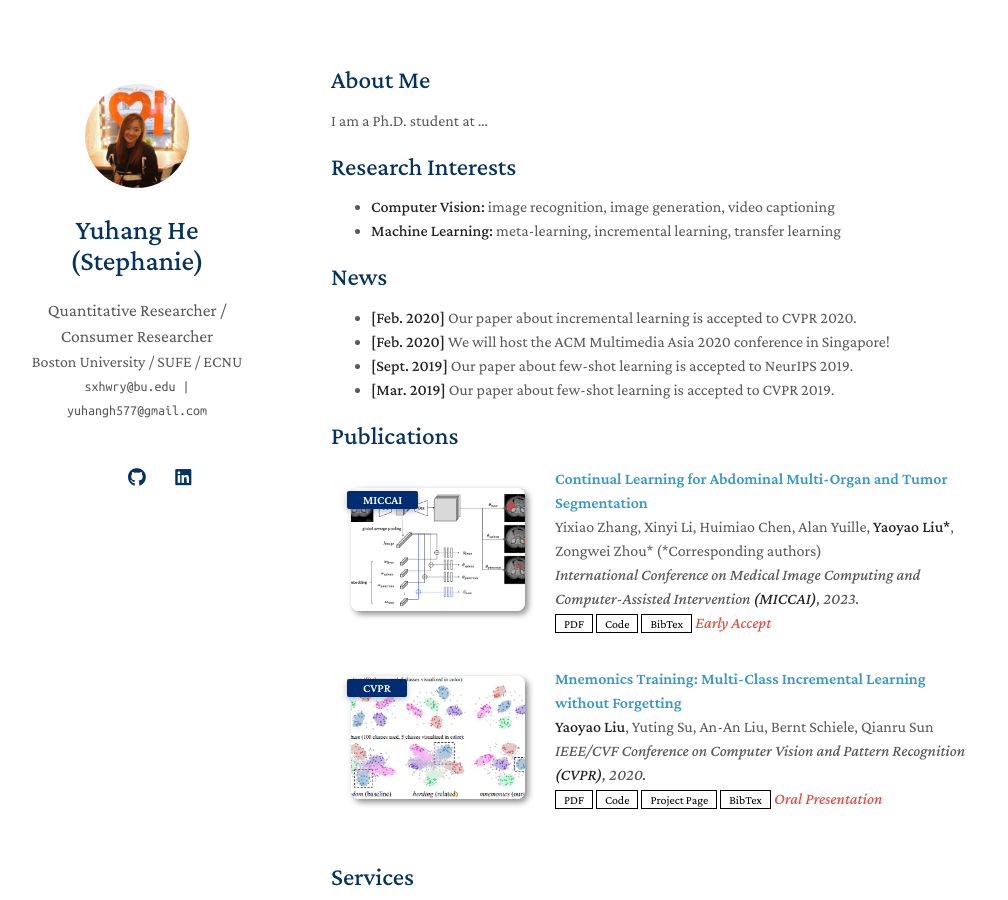
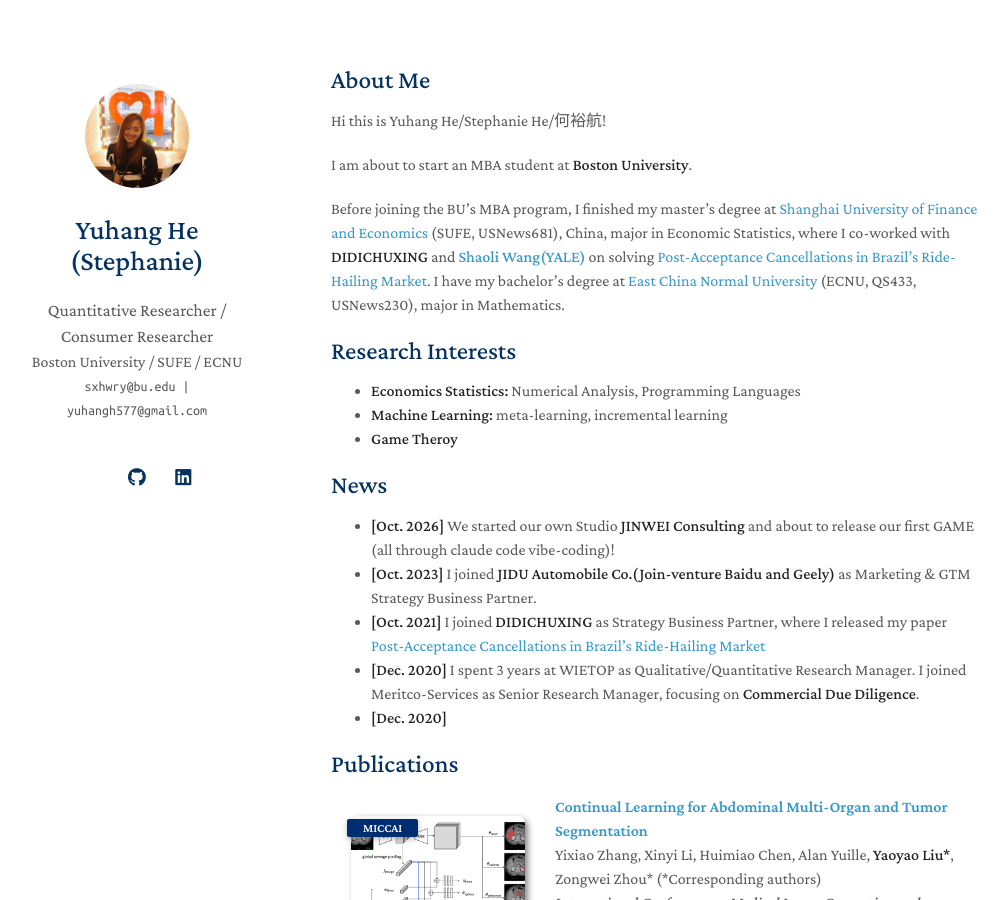
Before and after one commit to sparkle-hang/sparkle-hang.github.io, a Jekyll site: the page built from index.md, in a window 1280 px wide and 900 px high. Shown: the whole window, without its empty margins (139-1147 px from the left). Built offline with Jekyll 4.4.1, drawn with Linux system fonts in a browser that asks for light colours; a style sheet for code colours, icons or effects is not loaded; our own code applies the rules of GitHub Pages for plain Markdown files.

Commit message:
Update index.md
blabla

```diff
--- a/index.md
+++ b/index.md
@@ -4,19 +4,25 @@
 
 ## About Me
 
-I am a Ph.D. student at ...
+Hi this is Yuhang He/Stephanie He/何裕航!
+
+I am about to start an MBA student at **Boston University**.
+
+Before joining the BU's MBA program, I finished my master’s degree at [Shanghai University of Finance and Economics](https://www.sufe.edu.cn) (SUFE, USNews681), China, major in Economic Statistics, where I co-worked with **DIDICHUXING** and **[Shaoli Wang(YALE)](https://ssds.sufe.edu.cn/92/ca/c712a234186/page.htm)** on solving [Post-Acceptance Cancellations in Brazil's Ride-Hailing Market](https://d.wanfangdata.com.cn/thesis/Y4197196). I have my bachelor’s degree at [East China Normal University](https://) (ECNU, QS433, USNews230), major in Mathematics.
 
 ## Research Interests
 
-- **Computer Vision:** image recognition, image generation, video captioning
-- **Machine Learning:** meta-learning, incremental learning, transfer learning
+- **Economics Statistics:** Numerical Analysis, Programming Languages
+- **Machine Learning:** meta-learning, incremental learning
+- **Game Theroy**
 
 ## News
 
-- **[Feb. 2020]** Our paper about incremental learning is accepted to CVPR 2020.
-- **[Feb. 2020]** We will host the ACM Multimedia Asia 2020 conference in Singapore!
-- **[Sept. 2019]** Our paper about few-shot learning is accepted to NeurIPS 2019.
-- **[Mar. 2019]** Our paper about few-shot learning is accepted to CVPR 2019.
+- **[Oct. 2026]** We started our own Studio **JINWEI Consulting** and about to release our first GAME (all through claude code vibe-coding)!
+- **[Oct. 2023]** I joined **JIDU Automobile Co.(Join-venture Baidu and Geely)** as Marketing & GTM Strategy Business Partner.
+- **[Oct. 2021]** I joined **DIDICHUXING** as Strategy Business Partner, where I released my paper [Post-Acceptance Cancellations in Brazil's Ride-Hailing Market](https://d.wanfangdata.com.cn/thesis/Y4197196)
+- **[Dec. 2020]** I spent 3 years at WIETOP as Qualitative/Quantitative Research Manager. I joined Meritco-Services as Senior Research Manager, focusing on **Commercial Due Diligence**.
+- **[Dec. 2020]**
 
 {% include_relative _includes/publications.md %}
 
```
